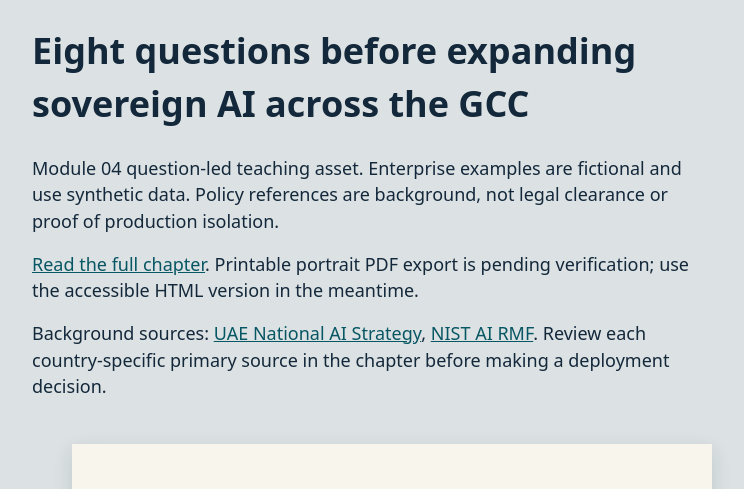
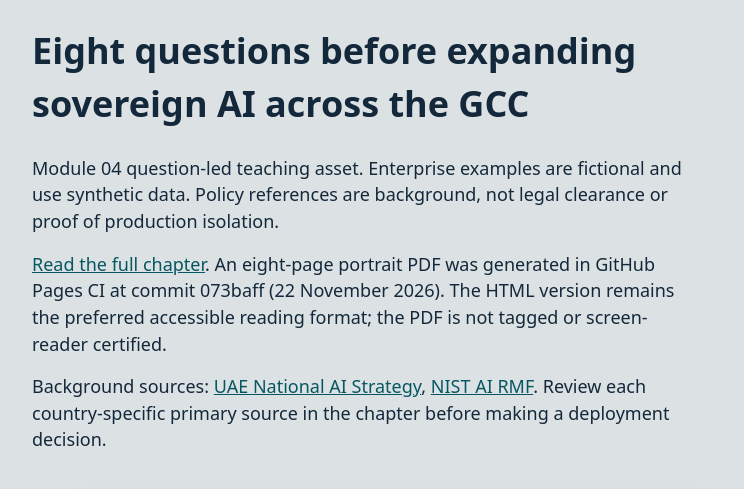
Before and after one commit to shantanuchandra/sovereign-ai-mastery, a plain HTML site: page social/module-04/CAROUSEL.html in a window 1280 px wide. Shown: the top 489 px of the page, without its empty margins (248-992 px from the left). Drawn offline with Linux system fonts and the light colour scheme.

Commit message:
docs(module04): correct PDF verification statement and accessibility boundary

```diff
--- a/social/module-04/CAROUSEL.html
+++ b/social/module-04/CAROUSEL.html
@@ -15,7 +15,7 @@ a{color:#075663}a:focus-visible{outline:3px solid #9a490d;outline-offset:4px}
 @media(max-width:240px){header{padding:0 8px}main{padding:8px}.slide{padding:12px;min-height:0}.foot{flex-wrap:wrap;font-size:.67rem}.decision{padding-left:9px}h2{font-size:1.3rem}}
 @media print{@page{size:8in 10in;margin:0}body{background:#fff}header{display:none}main{display:block;padding:0}.slide{width:8in;height:10in;min-height:0;aspect-ratio:auto;box-shadow:none;break-after:page;page-break-after:always;padding:.65in}.slide:last-child{break-after:auto}}
 </style></head><body>
-<header><h1>Eight questions before expanding sovereign AI across the GCC</h1><p>Module 04 question-led teaching asset. Enterprise examples are fictional and use synthetic data. Policy references are background, not legal clearance or proof of production isolation.</p><p><a href="../../modules/04-uae-gcc-global-sovereign-ai-ecosystems.html">Read the full chapter</a>. Printable portrait PDF export is pending verification; use the accessible HTML version in the meantime.</p><p>Background sources: <a href="https://ai.gov.ae/strategy/">UAE National AI Strategy</a>, <a href="https://www.nist.gov/itl/ai-risk-management-framework">NIST AI RMF</a>. Review each country-specific primary source in the chapter before making a deployment decision.</p></header>
+<header><h1>Eight questions before expanding sovereign AI across the GCC</h1><p>Module 04 question-led teaching asset. Enterprise examples are fictional and use synthetic data. Policy references are background, not legal clearance or proof of production isolation.</p><p><a href="../../modules/04-uae-gcc-global-sovereign-ai-ecosystems.html">Read the full chapter</a>. An eight-page portrait PDF was generated in GitHub Pages CI at commit 073baff (22 November 2026). The HTML version remains the preferred accessible reading format; the PDF is not tagged or screen-reader certified.</p><p>Background sources: <a href="https://ai.gov.ae/strategy/">UAE National AI Strategy</a>, <a href="https://www.nist.gov/itl/ai-risk-management-framework">NIST AI RMF</a>. Review each country-specific primary source in the chapter before making a deployment decision.</p></header>
 <main aria-label="Eight regional sovereign AI decision slides">
 <section class="slide" id="slide-1" aria-labelledby="q1"><div><div class="eyebrow">Sovereign AI Mastery / Decision 01</div><h2 id="q1">What does a national AI strategy prove?</h2><p>It signals public priorities. It does not certify a vendor, grant a data-transfer exemption, or prove a workload is sovereign.</p></div><div><p class="decision">Decision: separate policy direction from buyer-specific evidence.</p><div class="foot"><span>Fictional enterprise scenario · Module 04</span><span>1 / 8</span></div></div></section>
 <section class="slide" id="slide-2" aria-labelledby="q2"><div><div class="eyebrow">Sovereign AI Mastery / Decision 02</div><h2 id="q2">Can one GCC deployment policy cover every country?</h2><p>No. UAE, Saudi Arabia, Qatar, Oman, Bahrain and Kuwait have distinct authorities, sector rules and operating conditions. This comparison is a research starting point, not legal advice.</p></div><div><p class="decision">Decision: record the jurisdiction, applicable entity and reviewing authority per workload.</p><div class="foot"><span>Fictional enterprise scenario · Module 04</span><span>2 / 8</span></div></div></section>
```
